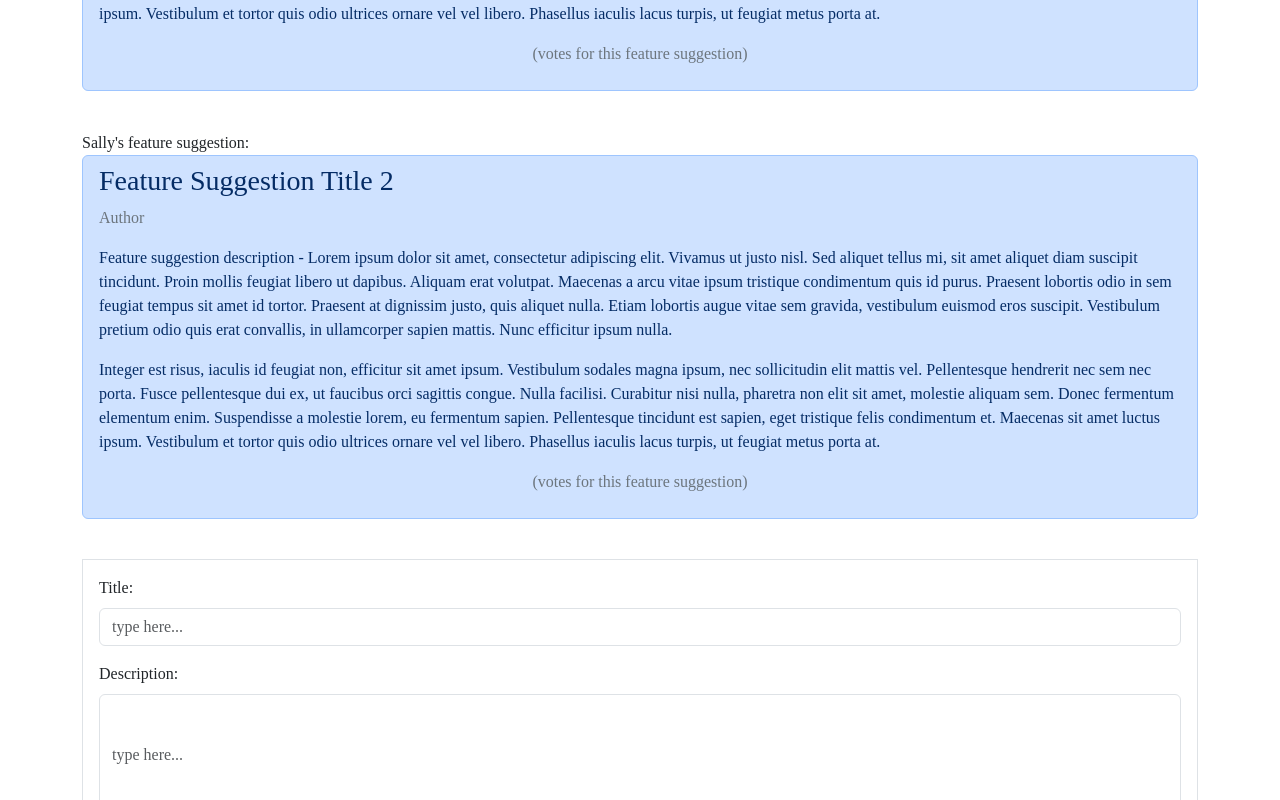
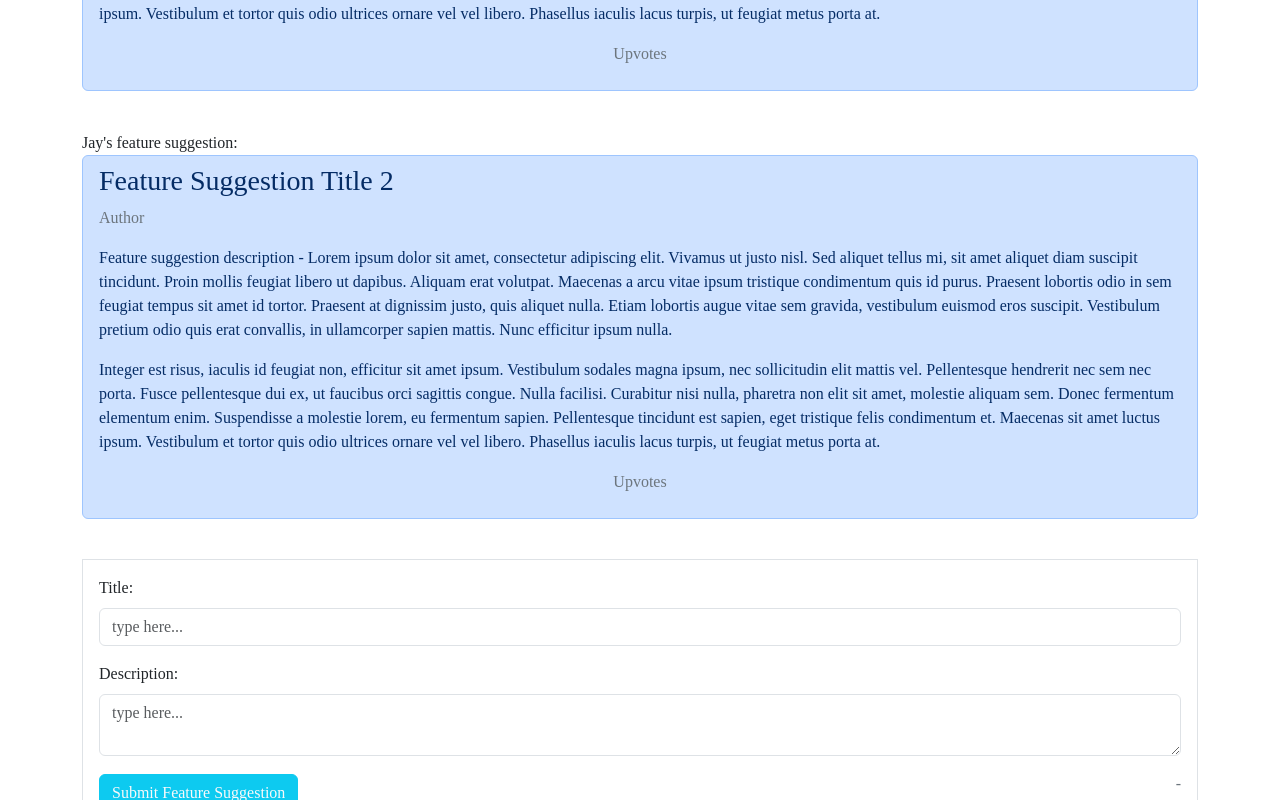
Before and after one commit to morganaustad/startup, a React (Vite) app: page /features in a window 1280 px wide. Shown: the part 480-1280 px from the top of the page. Built offline with nearby package versions, Linux system fonts and the light colour scheme; a web font is replaced by a local one.

Commit message:
Adjust feature description box

```diff
--- a/src/features/features.jsx
+++ b/src/features/features.jsx
@@ -3,21 +3,12 @@ import { BrowserRouter, NavLink, Routes, Route, useNavigate } from 'react-router
 
 export function Features({user, game}) {
     const [msg, setMsg] = React.useState('...Listening');
-    const [msg2, setMsg2] = React.useState('...Listening');
 
     React.useEffect(() => {
         setInterval(() => {
             const names = ['Morgan', 'Lee', 'Jay', 'TesterPoo131'];
             const randomName = names[Math.floor(Math.random() * names.length)];
             setMsg(`${randomName}'s feature suggestion:`);
-        }, 1500);
-    });
-
-    React.useEffect(() => {
-        setInterval(() => {
-            const names = ['Fred', 'Hank', 'Gary', 'Sally'];
-            const randomName = names[Math.floor(Math.random() * names.length)];
-            setMsg2(`${randomName}'s feature suggestion:`);
         }, 1500);
     });
 
@@ -34,19 +25,19 @@ export function Features({user, game}) {
                 <p>Feature suggestion description - Lorem ipsum dolor sit amet, consectetur adipiscing elit. Vivamus ut justo nisl. Sed aliquet tellus mi, sit amet aliquet diam suscipit tincidunt. Proin mollis feugiat libero ut dapibus. Aliquam erat volutpat. Maecenas a arcu vitae ipsum tristique condimentum quis id purus. Praesent lobortis odio in sem feugiat tempus sit amet id tortor. Praesent at dignissim justo, quis aliquet nulla. Etiam lobortis augue vitae sem gravida, vestibulum euismod eros suscipit. Vestibulum pretium odio quis erat convallis, in ullamcorper sapien mattis. Nunc efficitur ipsum nulla.</p>
 
                 <p>Integer est risus, iaculis id feugiat non, efficitur sit amet ipsum. Vestibulum sodales magna ipsum, nec sollicitudin elit mattis vel. Pellentesque hendrerit nec sem nec porta. Fusce pellentesque dui ex, ut faucibus orci sagittis congue. Nulla facilisi. Curabitur nisi nulla, pharetra non elit sit amet, molestie aliquam sem. Donec fermentum elementum enim. Suspendisse a molestie lorem, eu fermentum sapien. Pellentesque tincidunt est sapien, eget tristique felis condimentum et. Maecenas sit amet luctus ipsum. Vestibulum et tortor quis odio ultrices ornare vel vel libero. Phasellus iaculis lacus turpis, ut feugiat metus porta at.</p>
-                <p className="text-center text-secondary">(votes for this feature suggestion)</p>
+                <p className="text-center text-secondary">Upvotes</p>
             </div>
 
             <br />
 
-            <div>{msg2}</div>
+            <div>{msg}</div>
             <div className="alert alert-primary px-3 py-2">
                 <h3>Feature Suggestion Title 2</h3>
                 <p className="text-secondary">Author</p>
                 <p>Feature suggestion description - Lorem ipsum dolor sit amet, consectetur adipiscing elit. Vivamus ut justo nisl. Sed aliquet tellus mi, sit amet aliquet diam suscipit tincidunt. Proin mollis feugiat libero ut dapibus. Aliquam erat volutpat. Maecenas a arcu vitae ipsum tristique condimentum quis id purus. Praesent lobortis odio in sem feugiat tempus sit amet id tortor. Praesent at dignissim justo, quis aliquet nulla. Etiam lobortis augue vitae sem gravida, vestibulum euismod eros suscipit. Vestibulum pretium odio quis erat convallis, in ullamcorper sapien mattis. Nunc efficitur ipsum nulla.</p>
 
                 <p>Integer est risus, iaculis id feugiat non, efficitur sit amet ipsum. Vestibulum sodales magna ipsum, nec sollicitudin elit mattis vel. Pellentesque hendrerit nec sem nec porta. Fusce pellentesque dui ex, ut faucibus orci sagittis congue. Nulla facilisi. Curabitur nisi nulla, pharetra non elit sit amet, molestie aliquam sem. Donec fermentum elementum enim. Suspendisse a molestie lorem, eu fermentum sapien. Pellentesque tincidunt est sapien, eget tristique felis condimentum et. Maecenas sit amet luctus ipsum. Vestibulum et tortor quis odio ultrices ornare vel vel libero. Phasellus iaculis lacus turpis, ut feugiat metus porta at.</p>
-                <p className="text-center text-secondary">(votes for this feature suggestion)</p>
+                <p className="text-center text-secondary">Upvotes</p>
             </div>
 
             <br />
@@ -58,7 +49,7 @@ export function Features({user, game}) {
                 </div>
                 <div className="mb-3">
                     <label className="form-label">Description:</label>
-                    <input type="text" placeholder="type here..." className="form-control py-5" />
+                    <textarea placeholder="type here..." className="form-control" wrap="soft"></textarea>
                 </div>
                 <div className="d-flex justify-content-between align-items-end">
                     <button className="btn btn-info text-light">Submit Feature Suggestion</button>
```
